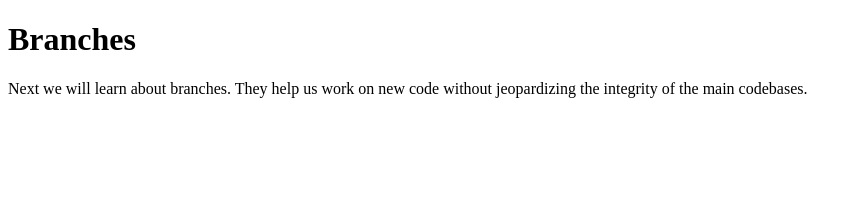
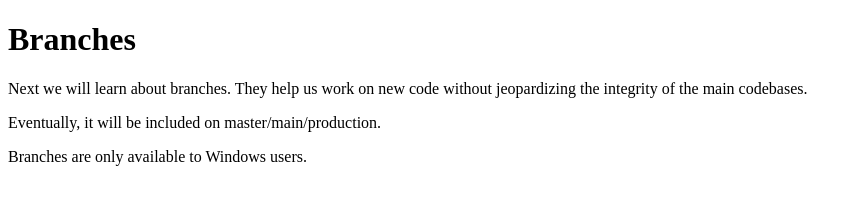
Before and after one commit to ansonng-8/mdia-4590, a plain HTML site: page about.html in a window 1280 px wide. Shown: the whole page, without its empty margins (0-862 px from the left). Drawn offline with Linux system fonts and the light colour scheme.

Commit message:
Update about.html
This is not true at all

```diff
--- a/about.html
+++ b/about.html
@@ -9,5 +9,7 @@
 <body>
     <h1>Branches</h1>
     <p>Next we will learn about branches. They help us work on new code without jeopardizing the integrity of the main codebases.</p>
+    <p>Eventually, it will be included on master/main/production.</p>
+    <p>Branches are only available to Windows users.</p>
 </body>
 </html>
```
